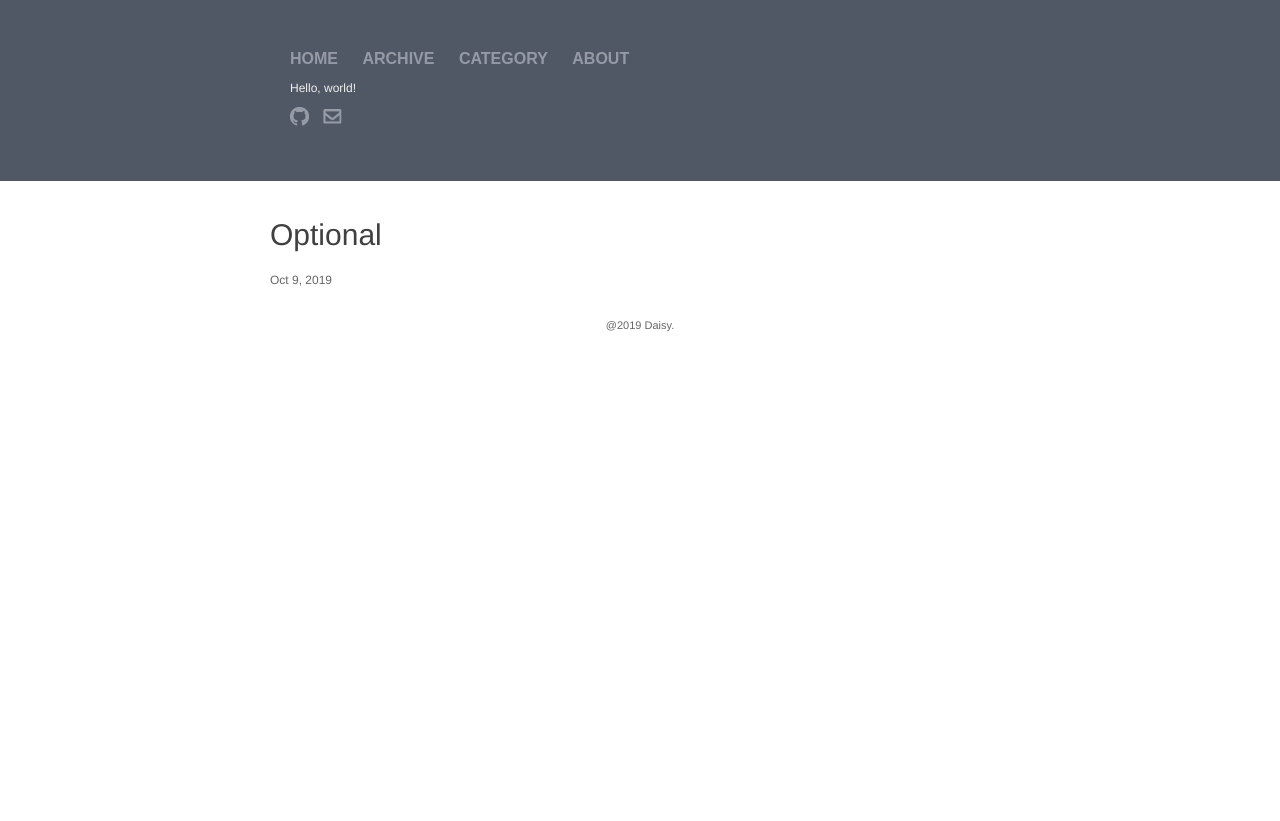
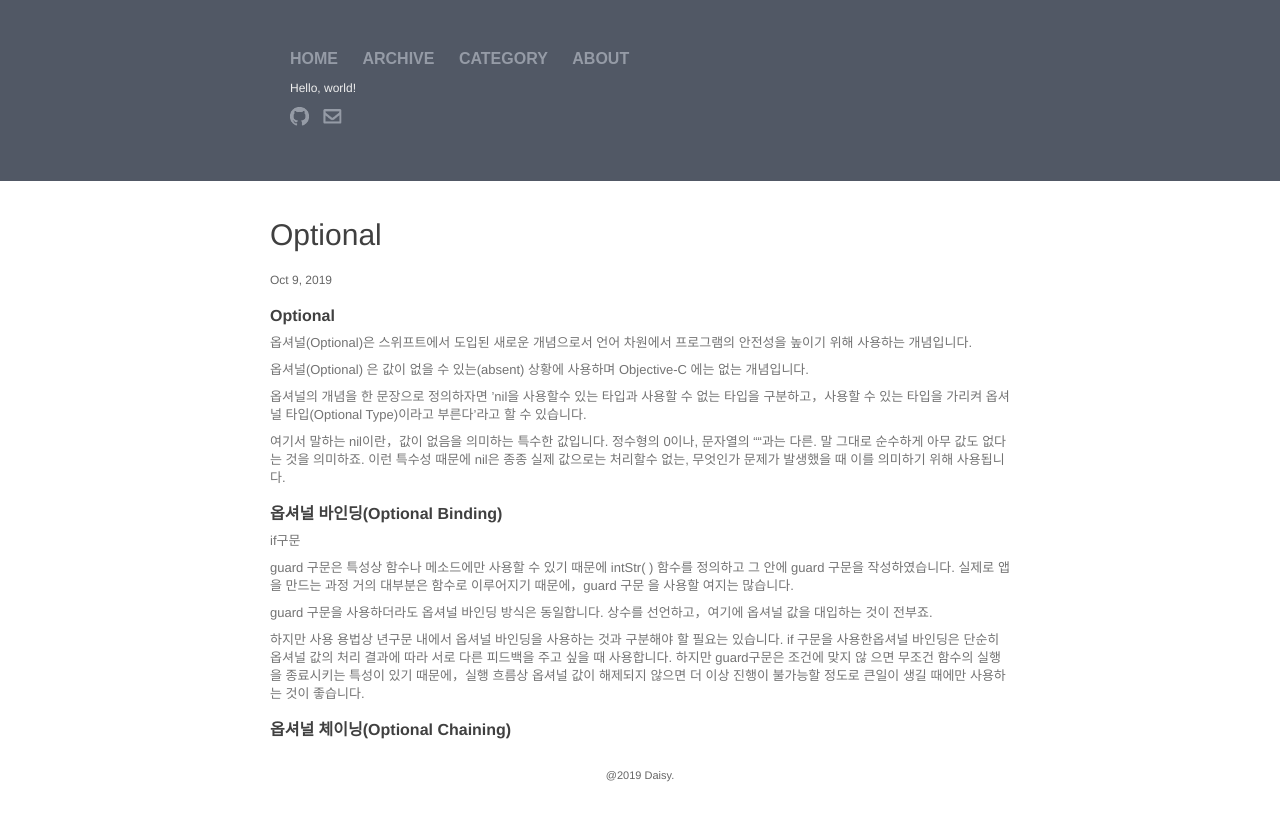
Before and after one commit to JeongAKo/JeongAKo.github.io, a Jekyll site: the page built from _posts/2019-10-09-Optional.markdown, in a window 1280 px wide. Shown: the top 821 px of the page. Built offline with Jekyll 4.4.1, drawn with Linux system fonts in a browser that asks for light colours; comment, search, counter and statistics services are not loaded.

Commit message:
Add Optional

```diff
--- a/_posts/2019-10-09-Optional.markdown
+++ b/_posts/2019-10-09-Optional.markdown
@@ -4,3 +4,33 @@ title:  "Optional"
 date:   2019-10-09 10:30:00
 categories: swift
 ---
+
+#### Optional
+
+옵셔널(Optional)은 스위프트에서 도입된 새로운 개념으로서 언어 차원에서 프로그램의 안전성을 높이기 위해 사용하는 개념입니다.
+
+옵셔널(Optional) 은 값이 없을 수 있는(absent) 상황에 사용하며 Objective-C 에는 없는 개념입니다.
+
+옵셔널의 개념을 한 문장으로 정의하자면 ’nil을 사용할수 있는 타입과 사용할 수 없는 타입을 구분하고，사용할 수 있는 타입을 가리켜 옵셔널 타입(Optional Type)이라고 부른다’라고 할 수 있습니다.
+
+여기서 말하는 nil이란，값이 없음을 의미하는 특수한 값입니다. 정수형의 0이나, 문자열의 ""과는 다른. 말 그대로 순수하게 아무 값도 없다는 것을 의미하죠. 이런 특수성 때문에 nil은 종종 실제 값으로는 처리할수 없는, 무엇인가 문제가 발생했을 때 이를 의미하기 위해 사용됩니다.
+
+
+
+#### 옵셔널 바인딩(Optional Binding)
+
+
+
+if구문
+
+guard 구문은 특성상 함수나 메소드에만 사용할 수 있기 때문에 intStr( ) 함수를 정의하고 그 안에 guard 구문을 작성하였습니다. 실제로 앱을 만드는 과정 거의 대부분은 함수로 이루어지기 때문에，guard 구문 을 사용할 여지는 많습니다.
+
+guard 구문을 사용하더라도 옵셔널 바인딩 방식은 동일합니다. 상수를 선언하고，여기에 옵셔널 값을 대입하는 것이 전부죠.
+
+하지만 사용 용법상 년구문 내에서 옵셔널 바인딩을 사용하는 것과  구분해야 할 필요는 있습니다. if 구문을 사용한옵셔널 바인딩은 단순히 옵셔널 값의 처리 결과에 따라 서로 다른 피드백을 주고 싶을 때 사용합니다. 하지만 guard구문은 조건에 맞지 않
+으면 무조건 함수의 실행을 종료시키는 특성이 있기 때문에，실행 흐름상 옵셔널 값이 해제되지
+않으면 더 이상 진행이 불가능할 정도로 큰일이 생길 때에만 사용하는 것이 좋습니다.
+
+
+
+#### 옵셔널 체이닝(Optional Chaining)
```
